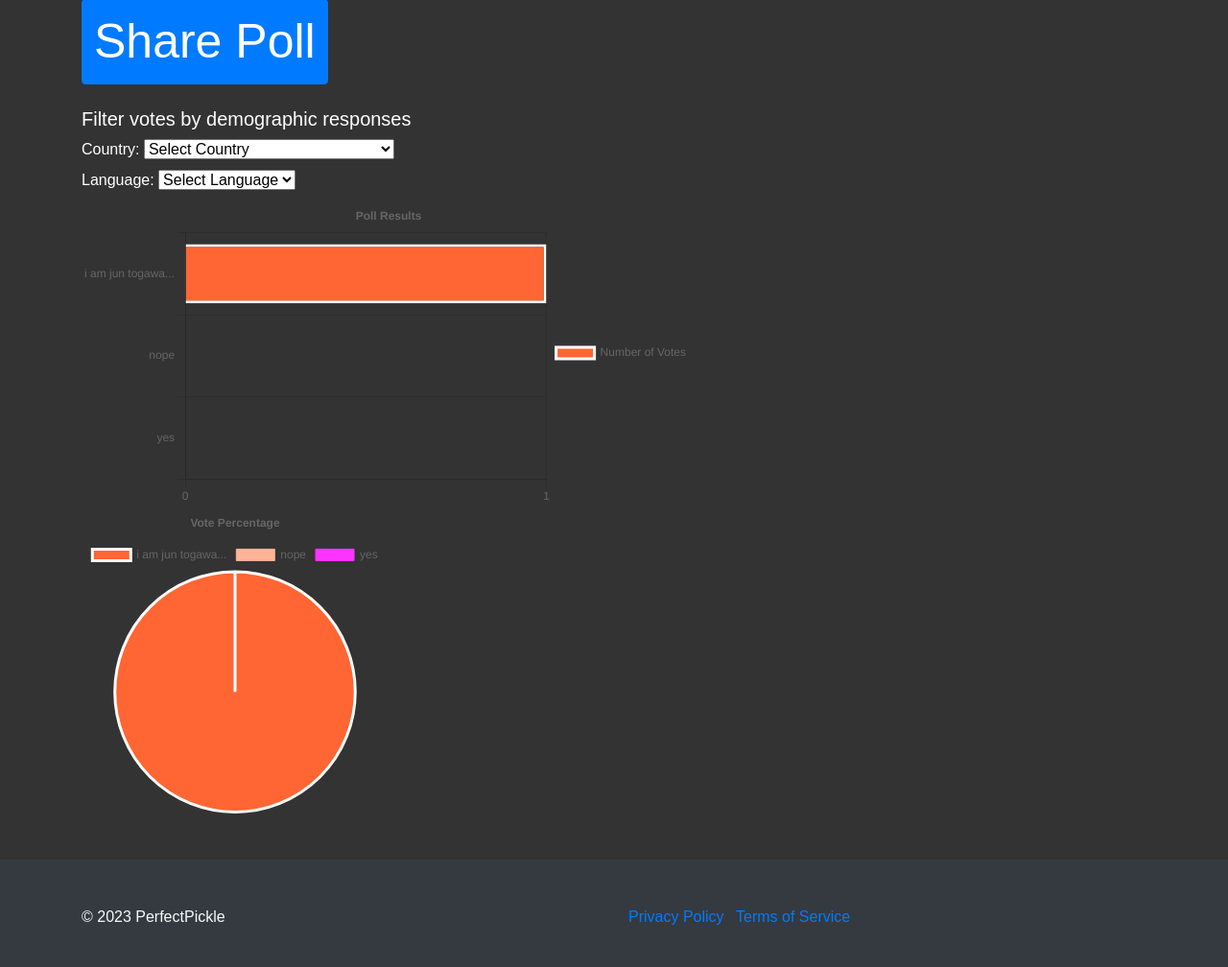
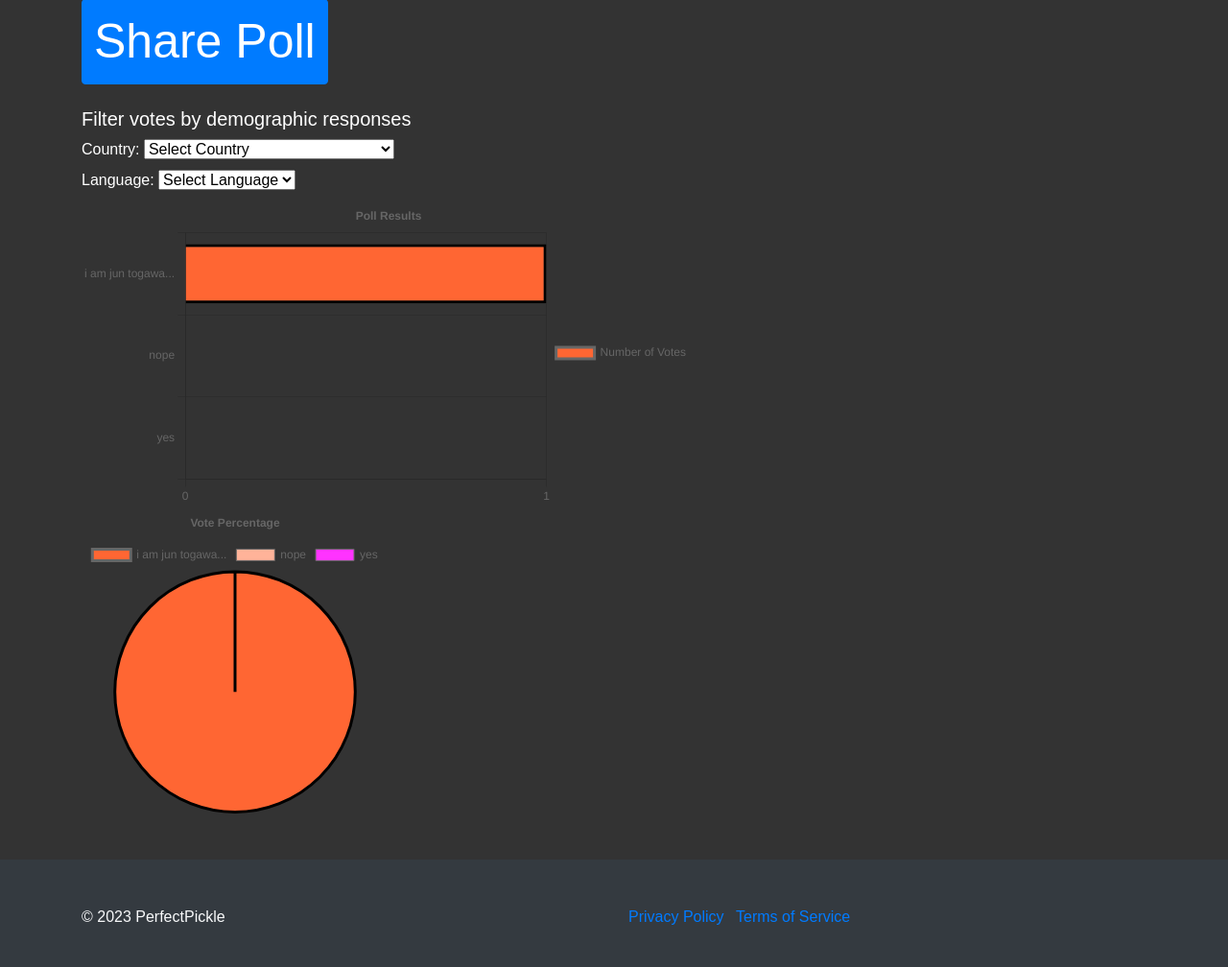
Before and after one commit to PerfectPickle/amiwrong, a Flask app: a page that uses templates/layout.html in a window 1280 px wide. Shown: the part 149-1157 px from the top of the page at 96% size. Run offline with Flask 3, Linux system fonts and the light colour scheme; a user stored in the database is signed in; data comes from the database, SQL or seed files in the repository; some libraries are stand-ins or nearby versions.

Commit message:
Enable reapplying of user_choice border to charts in poll_results.html

```diff
--- a/templates/layout.html
+++ b/templates/layout.html
@@ -91,7 +91,7 @@
     </nav>
 
     <!-- Main Content Section -->
-    <div class="container mt-4">{% block main %}{% endblock %}</div>
+    <div class="container mx-auto mt-4">{% block main %}{% endblock %}</div>
 
     <footer class="mt-5 pt-5 bg-dark text-light py-4">
       <div class="container">
--- a/templates/poll_results.html
+++ b/templates/poll_results.html
@@ -87,6 +87,16 @@
 
   const initialDistinctColors = generateColorArray(sortedLabels);
 
+  // Define a dictionary to hold border width and color for each label
+  const labelStyles = {};
+  sortedLabels.forEach(label => {
+      labelStyles[label] = {
+          borderWidth: label === userChoice ? 3 : 1,
+          borderColor: initialDistinctColors.map((color, index) => {
+              return sortedLabels[index] === userChoice ? '#ffffff' : color; // white border for user choice
+          }),
+      };
+  });
 
   const barData = {
       labels: sortedLabels,
@@ -94,10 +104,8 @@
           label: 'Number of Votes',
           data: sortedDataPoints,
           backgroundColor: initialDistinctColors,
-      borderColor: initialDistinctColors.map((color, index) => {
-        return sortedLabels[index] === userChoice ? '#ffffff' : color; // white border for user choice
-      }),
-      borderWidth: sortedLabels.map(label => label === userChoice ? 3 : 1),
+          borderColor: initialDistinctColors.map((color, index) => labelStyles[sortedLabels[index]].borderColor),
+          borderWidth: sortedLabels.map(label => labelStyles[label].borderWidth),
       }]
   };
 
@@ -107,10 +115,8 @@
           label: 'Vote Percentage',
           data: sortedDataPoints.map(vote => (vote / totalVotes * 100).toFixed(2)),
           backgroundColor: initialDistinctColors,
-      borderColor: initialDistinctColors.map((color, index) => {
-        return sortedLabels[index] === userChoice ? '#ffffff' : color; // white border for user choice
-      }),
-      borderWidth: sortedLabels.map(label => label === userChoice ? 3 : 1),
+          borderColor: initialDistinctColors.map((color, index) => labelStyles[sortedLabels[index]].borderColor),
+          borderWidth: sortedLabels.map(label => labelStyles[label].borderWidth),
       }]
   };
 
@@ -123,7 +129,7 @@
           }
       },
       plugins: {
-          legend: { position: 'right', onClick: () => {} },
+          legend: { position: 'right', onClick: () => { } },
           title: { display: true, text: 'Poll Results' }
       }
   };
@@ -137,11 +143,22 @@
       let sortedDataPoints = sortedLabels.map(label => newData[label]);
       const distinctColors = generateColorArray(sortedLabels);
 
+      // update label styles in the dictionary
+      sortedLabels.forEach(label => {
+          labelStyles[label] = {
+              borderWidth: label === userChoice ? 3 : 1,
+              borderColor: distinctColors.map((color, index) => {
+                  return sortedLabels[index] === userChoice ? '#ffffff' : color; // white border for user choice
+              }),
+          };
+      });
+
       barChart.data.labels = sortedLabels;
       barChart.data.datasets.forEach((dataset) => {
           dataset.data = sortedDataPoints;
           dataset.backgroundColor = distinctColors;
-          dataset.borderColor = distinctColors;
+          dataset.borderColor = sortedLabels.map(label => labelStyles[label].borderColor);
+          dataset.borderWidth = sortedLabels.map(label => labelStyles[label].borderWidth);
       });
       barChart.update();
 
@@ -149,7 +166,8 @@
       pieChart.data.datasets.forEach((dataset) => {
           dataset.data = sortedDataPoints.map(vote => (vote / newTotalVotes * 100).toFixed(2));
           dataset.backgroundColor = distinctColors;
-          dataset.borderColor = distinctColors;
+          dataset.borderColor = sortedLabels.map(label => labelStyles[label].borderColor);
+          dataset.borderWidth = sortedLabels.map(label => labelStyles[label].borderWidth);
       });
       pieChart.update();
   }
@@ -173,9 +191,8 @@
           .catch(error => console.error('Error:', error));
   }
 
-
   // share button functionality
-      document.getElementById('shareButton').addEventListener('click', function() {
+  document.getElementById('shareButton').addEventListener('click', function () {
       const url = window.location.href;
       navigator.clipboard.writeText(url).then(() => {
           alert('Poll URL copied to clipboard!');
```
Lines whose indentation alone changed are shown as unchanged.
